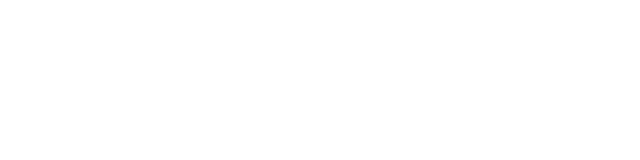
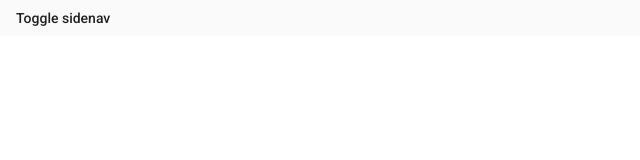
Before and after one commit to julioberina/penguin, an Angular app: page / in a window 1280 px wide. Shown: the top 160 px of the page, without its empty margins (0-640 px from the left). Built offline with nearby package versions, Linux system fonts and the light colour scheme.

Commit message:
Add Angular Material

```diff
--- a/angular.json
+++ b/angular.json
@@ -28,6 +28,7 @@
               "src/assets"
             ],
             "styles": [
+              "./node_modules/@angular/material/prebuilt-themes/indigo-pink.css",
               "src/styles.scss"
             ],
             "scripts": []
@@ -96,6 +97,7 @@
               "src/assets"
             ],
             "styles": [
+              "./node_modules/@angular/material/prebuilt-themes/indigo-pink.css",
               "src/styles.scss"
             ],
             "scripts": []
@@ -103,5 +105,8 @@
         }
       }
     }
+  },
+  "cli": {
+    "analytics": false
   }
 }
--- a/package.json
+++ b/package.json
@@ -11,10 +11,12 @@
   "private": true,
   "dependencies": {
     "@angular/animations": "^14.1.0",
+    "@angular/cdk": "14.1.0",
     "@angular/common": "^14.1.0",
     "@angular/compiler": "^14.1.0",
     "@angular/core": "^14.1.0",
     "@angular/forms": "^14.1.0",
+    "@angular/material": "14.1.0",
     "@angular/platform-browser": "^14.1.0",
     "@angular/platform-browser-dynamic": "^14.1.0",
     "@angular/router": "^14.1.0",
--- a/src/app/app.component.html
+++ b/src/app/app.component.html
@@ -1 +1,13 @@
+<mat-drawer-container autosize>
+  <mat-drawer #drawer mode="push">
+    <p>Auto-resizing sidenav</p>
+  </mat-drawer>
+
+  <mat-drawer-content>
+    <button type="button" mat-button (click)="drawer.toggle()">
+      Toggle sidenav
+    </button>
+  </mat-drawer-content>
+</mat-drawer-container>
+
 <router-outlet></router-outlet>
--- a/src/index.html
+++ b/src/index.html
@@ -6,8 +6,11 @@
   <base href="/">
   <meta name="viewport" content="width=device-width, initial-scale=1">
   <link rel="icon" type="image/x-icon" href="favicon.ico">
+  <link rel="preconnect" href="https://fonts.gstatic.com">
+  <link href="https://fonts.googleapis.com/css2?family=Roboto:wght@300;400;500&display=swap" rel="stylesheet">
+  <link href="https://fonts.googleapis.com/icon?family=Material+Icons" rel="stylesheet">
 </head>
-<body>
+<body class="mat-typography">
   <app-root></app-root>
 </body>
 </html>
--- a/src/styles.scss
+++ b/src/styles.scss
@@ -1 +1,4 @@
 /* You can add global styles to this file, and also import other style files */
+
+html, body { height: 100%; }
+body { margin: 0; font-family: Roboto, "Helvetica Neue", sans-serif; }
```
Also changed, not shown: src/app/app.module.ts (+7 -1 lines), 1 other file (tests, documents, lock files or other folders).
